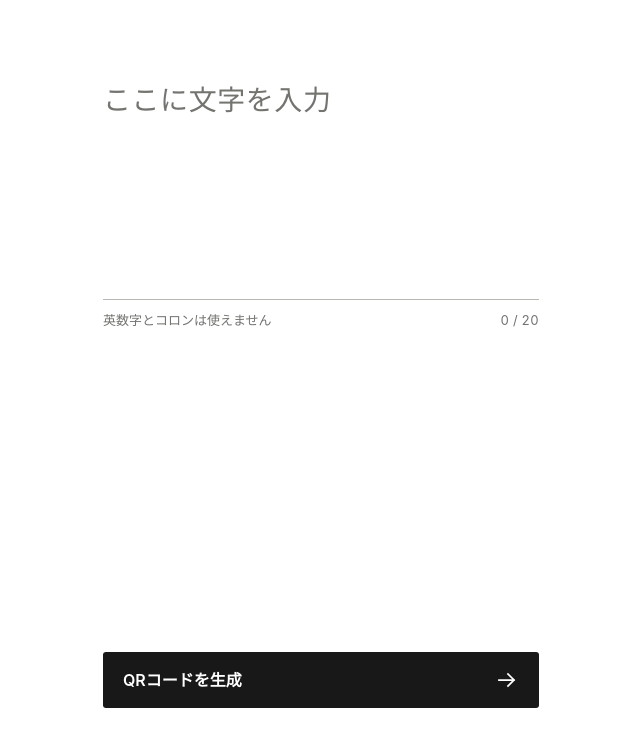
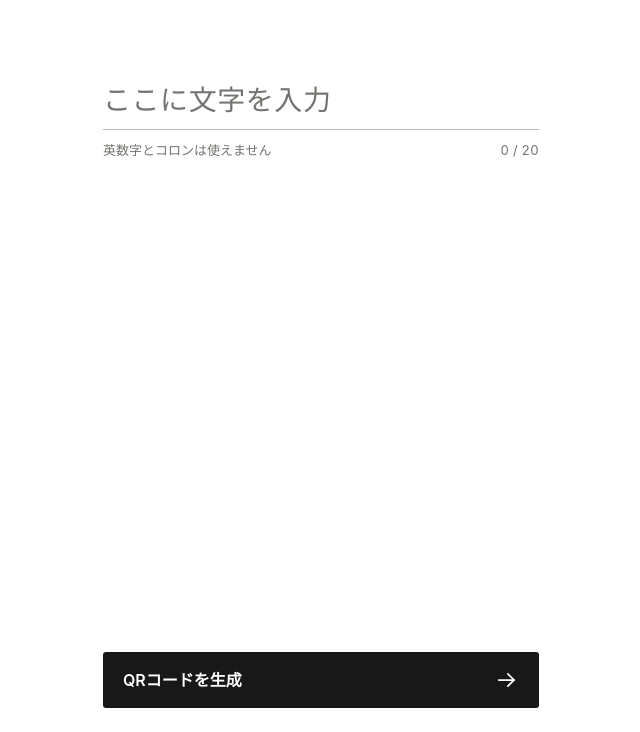
Before and after one commit to gijyutu/KIRIEMON-QR, a plain HTML site: page dist/index.html in a window 1280 px wide. Shown: the part 68-800 px from the top of the page, without its empty margins (319-959 px from the left). Drawn offline with Linux system fonts and the light colour scheme.

Commit message:
入力欄の罫線をプレースホルダーに近づける

```diff
--- a/dist/index.html
+++ b/dist/index.html
@@ -19,7 +19,7 @@
         <label for="qr-text" class="visually-hidden">打ちたい文字</label>
         <span id="qr-limit" class="visually-hidden">20字以内</span>
         <div class="writing-area">
-          <textarea id="qr-text" rows="4" placeholder="ここに文字を入力" spellcheck="false" autocapitalize="off" aria-describedby="qr-limit qr-hint qr-count qr-error"></textarea>
+          <textarea id="qr-text" rows="1" placeholder="ここに文字を入力" spellcheck="false" autocapitalize="off" aria-describedby="qr-limit qr-hint qr-count qr-error"></textarea>
         </div>
         <div class="field-details">
           <p id="qr-hint">英数字とコロンは使えません</p>
--- a/dist/styles.css
+++ b/dist/styles.css
@@ -57,9 +57,11 @@ h1, .wordmark {
 textarea {
   display: block;
   width: 100%;
-  height: 222px;
+  /* 入力が空のときは罫線を近くに置き、改行や折り返しに合わせて広げる。 */
+  field-sizing: content;
+  max-height: 222px;
   margin: 0;
-  padding: 0 0 18px;
+  padding: 0 0 6px;
   resize: none;
   border: 0;
   border-radius: 0;
@@ -271,7 +273,7 @@ body:has(.qr-dialog[open]) {
   }
 
   textarea {
-    height: 166px;
+    max-height: 166px;
   }
 }
 
@@ -281,6 +283,6 @@ body:has(.qr-dialog[open]) {
   }
 
   textarea {
-    height: 116px;
+    max-height: 116px;
   }
 }
```
